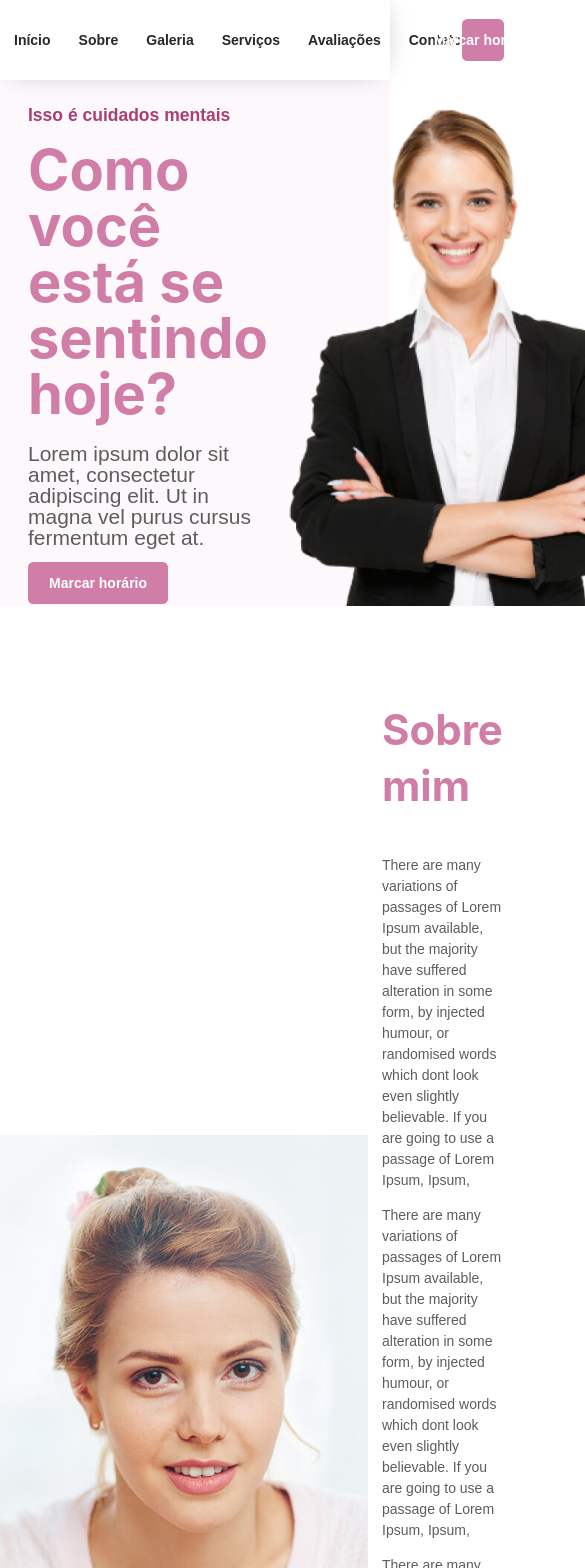
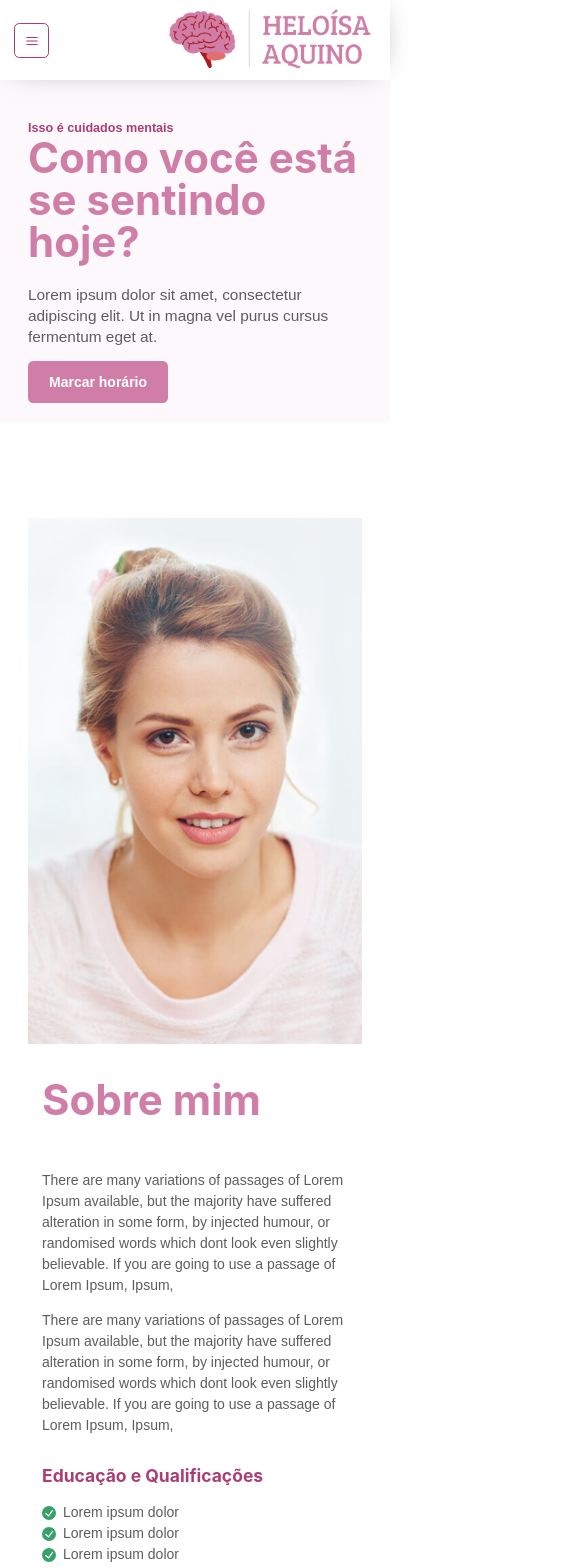
Before and after one commit to nlacerdagabriel/pshychologist_landingpage, a Next.js app: page / in a window 390 px wide. Shown: the top 1568 px of the page, 585 px wide, since content can reach past the window. Built offline with nearby package versions, Linux system fonts and the light colour scheme.

Commit message:
responsivity 90% done

```diff
--- /dev/null
+++ b/src/components/DrawerMenu/index.jsx
@@ -0,0 +1,28 @@
+import { Button, Drawer, DrawerBody, DrawerCloseButton, DrawerContent, DrawerFooter, DrawerHeader, DrawerOverlay, useDisclosure } from "@chakra-ui/react"
+import Input from "../Input"
+
+export default function DrawerMenu({btnRef, isOpen, onClose}) {
+
+    return (
+      <>
+
+        <Drawer
+          isOpen={isOpen}
+          placement='left'
+          onClose={onClose}
+          finalFocusRef={btnRef}
+        >
+          <DrawerOverlay />
+          <DrawerContent>
+            <DrawerCloseButton />
+            <DrawerHeader>Menu</DrawerHeader>
+
+            <DrawerBody>
+
+            </DrawerBody>
+
+          </DrawerContent>
+        </Drawer>
+      </>
+    )
+  }
--- a/src/components/Header/index.jsx
+++ b/src/components/Header/index.jsx
@@ -1,12 +1,26 @@
 import { themeFontSize } from "@/theme/fontSize";
-import { Flex, Text } from "@chakra-ui/react";
-import Image from "next/image";
+import {
+  Button,
+  Flex,
+  IconButton,
+  Text,
+  useDisclosure,
+} from "@chakra-ui/react";
 import Link from "next/link";
 import CustomButton from "../CustomButton";
 import Logo from "../Logo";
+import React from "react";
+import DrawerMenu from "../DrawerMenu";
+import { HamburgerIcon, SearchIcon } from "@chakra-ui/icons";
 
 export default function Header() {
+  const { isOpen, onClose, onOpen } = useDisclosure();
+  const btnRef = React.useRef();
+
   return (
+    <>
+      <DrawerMenu isOpen={isOpen} onClose={onClose} btnRef={btnRef} />
+
       <header
         style={{
           boxShadow: " 0px -2px 30px -14px rgba(0,0,0,0.56)",
@@ -27,10 +41,23 @@ export default function Header() {
           m="0 auto"
           height="80px"
         >
+          <IconButton
+            display={{sm: "block", lg: "none"}}
+            ref={btnRef}
+            colorScheme="dsColorScheme"
+            variant="outline"
+            onClick={onOpen}
+            aria-label="Abrir menu"
+            icon={<HamburgerIcon />}
+          />
           <Link href="#">
-          <Logo/>
+            <Logo />
           </Link>
-        <Flex gap="2rem" fontSize={themeFontSize.base}>
+          <Flex
+            display={{ none: "none", lg: "flex" }}
+            gap="2rem"
+            fontSize={themeFontSize.base}
+          >
             <Link href="#">
               <Text variant="dsTextHeader">Início</Text>
             </Link>
@@ -51,8 +78,9 @@ export default function Header() {
             </Link>
           </Flex>
 
-        <CustomButton>Marcar horário</CustomButton>
+          <CustomButton display={{none: "none", sm: "inherit"}}>Marcar horário</CustomButton>
         </Flex>
       </header>
+    </>
   );
 }
--- a/src/components/Section/index.jsx
+++ b/src/components/Section/index.jsx
@@ -2,7 +2,7 @@ import { Flex } from "@chakra-ui/react";
 
 export default function Section(props){
     return(
-        <Flex p="96px 0" {...props}>
+        <Flex p="96px 2rem" {...props}>
             {props.children}
         </Flex>
     )
--- a/src/sections/About/index.jsx
+++ b/src/sections/About/index.jsx
@@ -1,5 +1,6 @@
 import { themeFontSize } from "@/theme/fontSize";
 import {
+  Box,
   Container,
   Flex,
   Heading,
@@ -18,21 +19,17 @@ import Section from "../../components/Section";
 export default function About() {
   return (
     <Section
-    id="sobre"
+      id="sobre"
       maxW="1000px"
       m="0 auto"
       alignItems="center"
       justifyContent="space-between"
+      direction={{ none: "column", md: "row" }}
     >
-      <Image src={PersonalPhoto} />
-      <Container maxW="545px">
+
+        <Image  src={PersonalPhoto} />
+      <Container mt={{none: "2rem", md: "0"}} maxW="545px">
         <SectionTitle>Sobre mim</SectionTitle>
-        <Text mb="1rem">
-          There are many variations of passages of Lorem Ipsum available, but
-          the majority have suffered alteration in some form, by injected
-          humour, or randomised words which dont look even slightly believable.
-          If you are going to use a passage of Lorem Ipsum, Ipsum,
-        </Text>
         <Text mb="1rem">
           There are many variations of passages of Lorem Ipsum available, but
           the majority have suffered alteration in some form, by injected
--- a/src/sections/Gallery/index.jsx
+++ b/src/sections/Gallery/index.jsx
@@ -10,7 +10,7 @@ export default function Gallery() {
     <Section id="galeria" maxW="100%"  bg={themeColors.primary_light}>
       <Flex flexDirection="column" m="0 auto" alignItems="center">
         <SectionTitle>Galeria</SectionTitle>
-        <SimpleGrid gap="2rem" columns={3}>
+        <SimpleGrid gap="2rem" columns={{sm: 1, md: 2, lg: 3}}>
           <Box w="310px" h="310px" bg="#ccc" borderRadius="0.5rem"></Box>
           <Box w="310px" h="310px" bg="#ccc" borderRadius="0.5rem"></Box>
           <Box w="310px" h="310px" bg="#ccc" borderRadius="0.5rem"></Box>
--- a/src/sections/Introduction/index.jsx
+++ b/src/sections/Introduction/index.jsx
@@ -1,39 +1,38 @@
 import { themeColors } from "@/theme/colors";
 import { themeFontSize } from "@/theme/fontSize";
-import {  Container, Flex, Heading, Text } from "@chakra-ui/react";
+import {  Box, Container, Flex, Heading, Text } from "@chakra-ui/react";
 import Image from "next/image";
 import BusinessWoman from "../../../public/business-woman.png";
 import CustomButton from "@/components/CustomButton";
 
 export default function Introduction() {
   return (
-    <Container display="flex" alignItems="flex-end" pt="100px" maxW="100%" bg={themeColors.primary_light}>
+    <Container minH={{none: "50vh"}} display="flex" alignItems={{none: "center", ssm: "flex-end"}} pt="100px" maxW="100%" bg={themeColors.primary_light}>
       <Flex
-        justifyContent="space-between"
+        justifyContent={{none: "center", ssm: "space-between"}}
         alignItems="center"
         maxW="container.xl"
         w="100%"
         m="0 auto"
       >
-        <Container maxW="615px" m="0">
+        <Container maxW={{none: "400px", ssm: "615px"}} m="0">
           <Text
-            fontSize={themeFontSize.m}
+            fontSize={{none: "0.9rem", md: themeFontSize.m}}
             color={themeColors.secondary}
             fontWeight="bold"
-            mb="1rem"
           >
             Isso é cuidados mentais
           </Text>
           <Heading
             mb="1.5rem"
             color={themeColors.primary}
-            fontSize={themeFontSize.xxl}
-            lineHeight="4rem"
+            fontSize={{none: "3rem", md: themeFontSize.xxl}}
+            lineHeight={{none: "3rem", md: "4rem"}}
           >
             Como você está se sentindo hoje?
           </Heading>
           <Text
-            fontSize={themeFontSize.l}
+            fontSize={{none: "1.1rem", md: themeFontSize.l}}
             mb="1rem"
             lineHeight={themeFontSize.l}
           >
@@ -43,7 +42,9 @@ export default function Introduction() {
           <CustomButton>Marcar horário</CustomButton>
         </Container>
 
+        <Box display={{none: "none", ssm: "inherit"}}>
         <Image src={BusinessWoman} />
+        </Box>
       </Flex>
     </Container>
   );
--- a/src/sections/Reviews/index.jsx
+++ b/src/sections/Reviews/index.jsx
@@ -1,7 +1,7 @@
 import { Box, Container } from "@chakra-ui/react";
 import Section from "@/components/Section";
 import SectionTitle from "@/components/SectionTitle";
-import { Swiper, SwiperSlide, useSwiper } from "swiper/react";
+import { Swiper, SwiperSlide } from "swiper/react";
 import "swiper/swiper.min.css";
 import SwiperCore, { Navigation, Pagination, A11y } from "swiper/core";
 SwiperCore.use([Navigation]);
@@ -11,10 +11,17 @@ import "swiper/css/pagination";
 import Review from "@/components/Review";
 import { reviews } from "@/data/reviews";
 import { themeColors } from "@/theme/colors";
-import { rgba } from "polished";
 
 export default function Reviews() {
-  const swiper = useSwiper();
+
+  const breakpoints = {
+    0:{
+      slidesPerView: 1
+    },
+    992: {
+      slidesPerView: 2
+    }
+  }
 
   return (
     <Container id="avaliacoes" maxW="100%" bg={themeColors.primary_light}>
@@ -27,6 +34,7 @@ export default function Reviews() {
         <SectionTitle>Avaliações</SectionTitle>
         <Container maxWidth="inherit">
           <Swiper
+          breakpoints={breakpoints}
             modules={[Navigation, Pagination, A11y]}
             slidesPerView={2}
             slidesPerGroup={1}
--- a/src/sections/Services/index.jsx
+++ b/src/sections/Services/index.jsx
@@ -14,7 +14,7 @@ export default function Services() {
       m="0 auto"
     >
       <SectionTitle>Serviços</SectionTitle>
-      <SimpleGrid columns={3} spacingY="4rem">
+      <SimpleGrid columns={{sm: 1, md: 2, lg: 3}} spacingY="4rem">
         {services.map((it, index) => (
           <Service key={index} title={it.title} description={it.description} />
         ))}
--- a/src/styles/globals.css
+++ b/src/styles/globals.css
@@ -65,3 +65,17 @@ a {
 .swiper-pagination-bullet-active {
   background-color: #d07ea7 !important;
 }
+
+
+@media(max-width: 620px){
+  .swiper{
+   padding-right: 0 !important;
+   padding-left: 0 !important;
+   padding-bottom: 4rem !important;
+  }
+
+  .swiper-button-next,
+.swiper-button-prev{
+  display: none !important;
+}
+}
--- a/src/theme/index.js
+++ b/src/theme/index.js
@@ -6,8 +6,17 @@ import { badgeTheme } from "./variants/badge";
 import { darken, rgba } from "polished";
 
 
-
 export const theme = extendTheme({
+  breakpoints : {
+    none: "0em",
+    sm: '30em', // 480px
+    ssm: "38em", // 620px
+    md: '48em', // 768px
+    lg: '62em', // 992px
+    llg: '70em', // 1124px
+    xl: '80em', // 1280px
+    '2xl': '96em', // 1536px
+  },
   colors: {
     themeColors,
     dsColorScheme: {
```
Also changed, not shown: src/sections/Contact/index.jsx (+8 -6 lines). Lines whose indentation alone changed are shown as unchanged.
